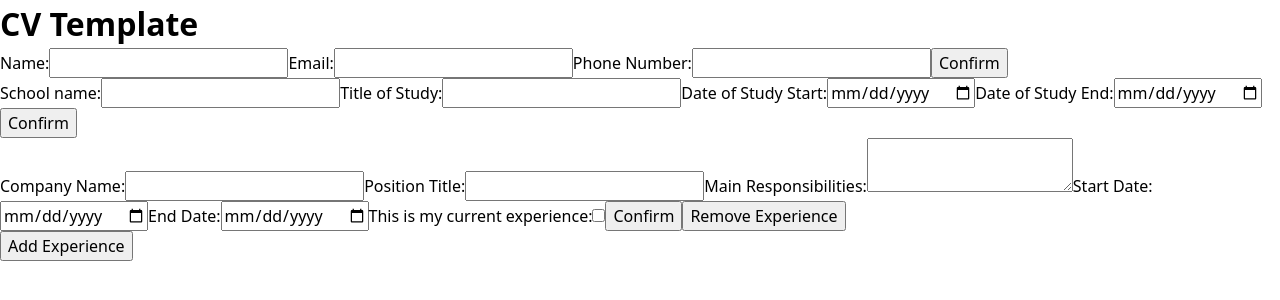
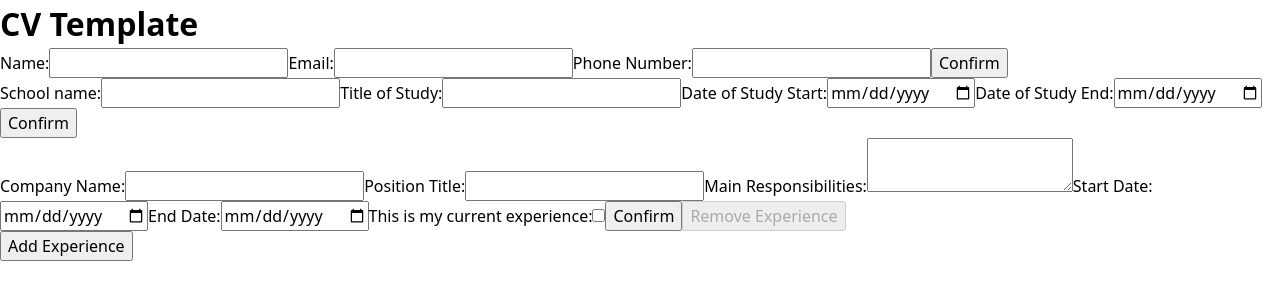
Before and after one commit to MarcusW9/cv-application, a React (Vite) app: page / in a window 1280 px wide. Shown: the top 300 px of the page. Built offline with nearby package versions, Linux system fonts and the light colour scheme.

Commit message:
Prevent removing the last experience

```diff
--- a/src/components/PracticalExperience.jsx
+++ b/src/components/PracticalExperience.jsx
@@ -11,11 +11,14 @@ export default function PracticalExperience() {
     { id: crypto.randomUUID() },
   ])
 
+  const isLastExperience = experienceIds.length === 1
+
   function handleAddExperience() {
     setExperienceIds([...experienceIds, { id: crypto.randomUUID() }])
   }
 
   function handleDeleteExperience(id) {
+    if (isLastExperience) return
     setExperienceIds(experienceIds.filter((experience) => experience.id !== id))
   }
 
@@ -26,6 +29,7 @@ export default function PracticalExperience() {
           key={experience.id}
           id={experience.id}
           onDelete={handleDeleteExperience}
+          isLastExperience={isLastExperience}
         />
       ))}
       <button type="button" onClick={handleAddExperience}>
@@ -35,7 +39,7 @@ export default function PracticalExperience() {
   )
 }
 
-function Experience({ id, onDelete }) {
+function Experience({ id, onDelete, isLastExperience }) {
   const practicalExperienceData = {
     companyName: '',
     positionTitle: '',
@@ -129,7 +133,11 @@ function Experience({ id, onDelete }) {
           Confirm
         </button>
 
-        <button type="button" onClick={() => onDelete(id)}>
+        <button
+          type="button"
+          disabled={isLastExperience}
+          onClick={() => onDelete(id)}
+        >
           Remove Experience
         </button>
       </section>
```
